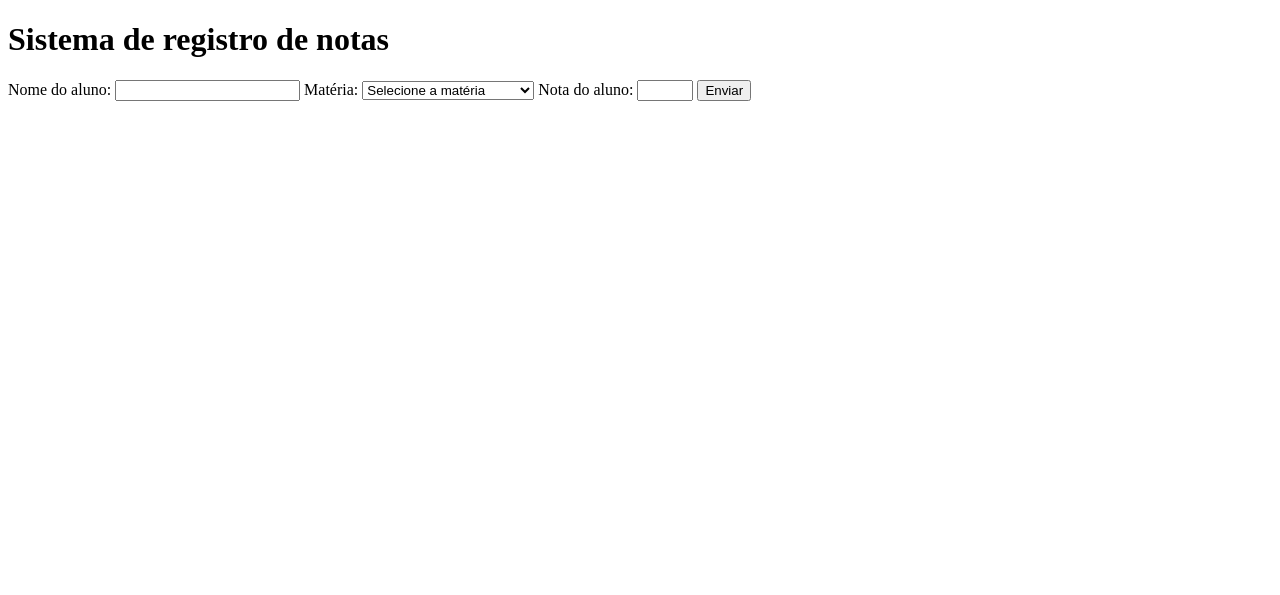
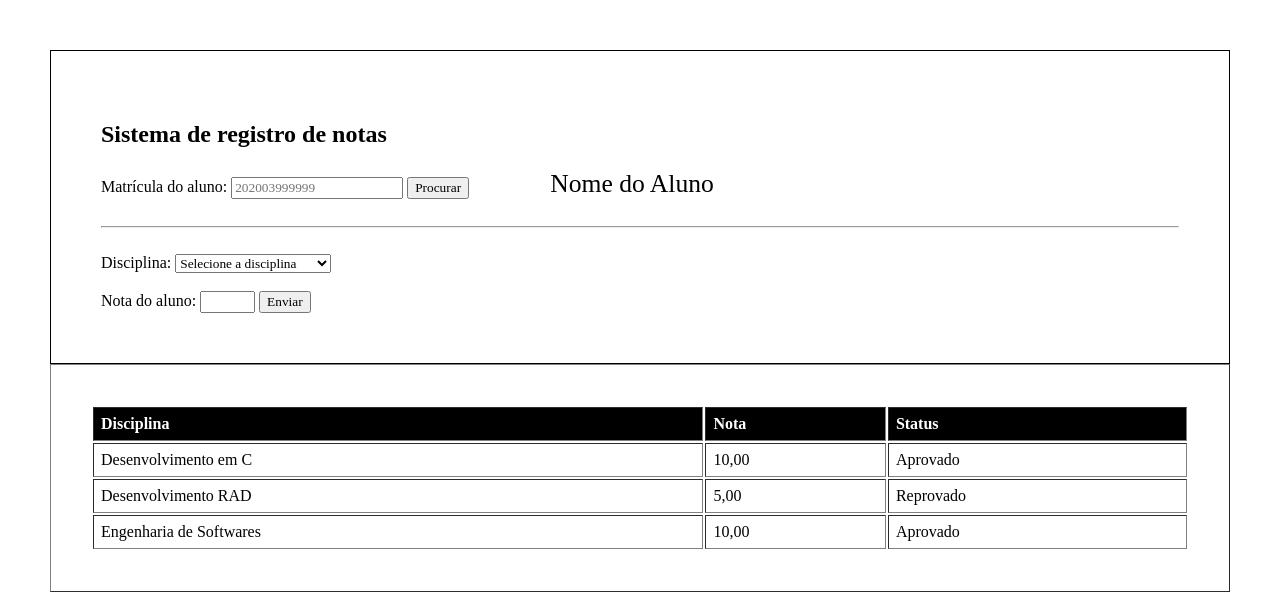
Before and after one commit to PhabloFinotti/Facul-RAD, a plain HTML site: page index.html in a window 1280 px wide. Drawn offline with Linux system fonts and the light colour scheme.

Commit message:
Finalizado dia 03/03

```diff
--- a/index.html
+++ b/index.html
@@ -4,23 +4,34 @@
     <meta charset="UTF-8">
     <meta http-equiv="X-UA-Compatible" content="IE=edge">
     <meta name="viewport" content="width=device-width, initial-scale=1.0">
+    <link rel="stylesheet" href="style.css">
     <title>Facul RAD</title>
 </head>
 <body>
+    <section id="envio-notas">
     <form action="">
         <h1>Sistema de registro de notas</h1>
 
-    <label for="nome-aluno">Nome do aluno: </label>
-    <input type="text" name="nome-aluno" id="nome-aluno">
 
-    <label for="materia">Matéria: </label>
+        <label for="matricula-aluno">Matrícula do aluno: </label>
+        <input type="text" name="matricula-aluno" id="matricula-aluno" placeholder="202003999999">
 
-    <select name="materia" id="materia" required>
-        <option value="" disabled selected>Selecione a matéria</option>
+        <input type="button" value="Procurar">
+        <input type="text" id="nome-aluno" name="nome-aluno" value="Nome do Aluno" readonly><br><br>
+
+        <hr>
+        <br>
+        <label for="disciplina">Disciplina: </label>
+
+        <select name="disciplina" id="disciplina" required>
+            <option value="" disabled selected>Selecione a disciplina</option>
             <option value="dev-c">Desenvolvimento em C</option>
             <option value="dev-rad">Desenvolvimento RAD</option>
             <option value="eng-soft">Engenharia de Softwares</option>
         </select>
+        <br>
+        <br>
+
 
         <label for="nota-aluno">Nota do aluno: </label>
         <input type="number" name="nota-aluno" id="nota-aluno" min="0" max="10">
@@ -28,5 +39,30 @@
         <input type="submit" value="Enviar">
 
         </form>
+    </section>
+
+
+        <table border="1" width="100%">
+            <tr>
+            <td bgcolor="#000000"><font color="#FFFFFF"><b>Disciplina</b></font></td>
+            <td bgcolor="#000000"><font color="#FFFFFF"><b>Nota</b></font></td>
+            <td bgcolor="#000000"><font color="#FFFFFF"><b>Status</b></font></td>
+            </tr>
+            <tr>
+            <td>Desenvolvimento em C</td>
+            <td>10,00</td>
+            <td>Aprovado</td>
+            </tr>
+            <tr>
+            <td>Desenvolvimento RAD</td>
+            <td>5,00</td>
+            <td>Reprovado</td>
+            </tr>
+            <tr>
+            <td>Engenharia de Softwares</td>
+            <td>10,00</td>
+            <td>Aprovado</td>
+            </tr>
+            </table>
 </body>
 </html>
--- /dev/null
+++ b/style.css
@@ -0,0 +1,39 @@
+*{
+    font-family: 'JetBrains Mono';
+}
+
+body{
+    margin: 50px;
+}
+
+form{
+    border: 1px black solid;
+    padding: 50px;
+    background-color: #FFF3;
+}
+
+section.envio-notas{
+    align-items: center;
+}
+
+#nome-aluno{
+    font-size: 1.6em;
+    text-align: center;
+    outline: none;
+
+    border: 0px;
+}
+
+
+table{
+    padding: 40px   ;
+}
+
+td{
+    padding: 7px;
+}
+
+#headbar{
+    font-size: 1.5em;
+    font-weight: bold;
+}
```
Also changed, not shown: 1 other file. Lines whose indentation alone changed are shown as unchanged.
